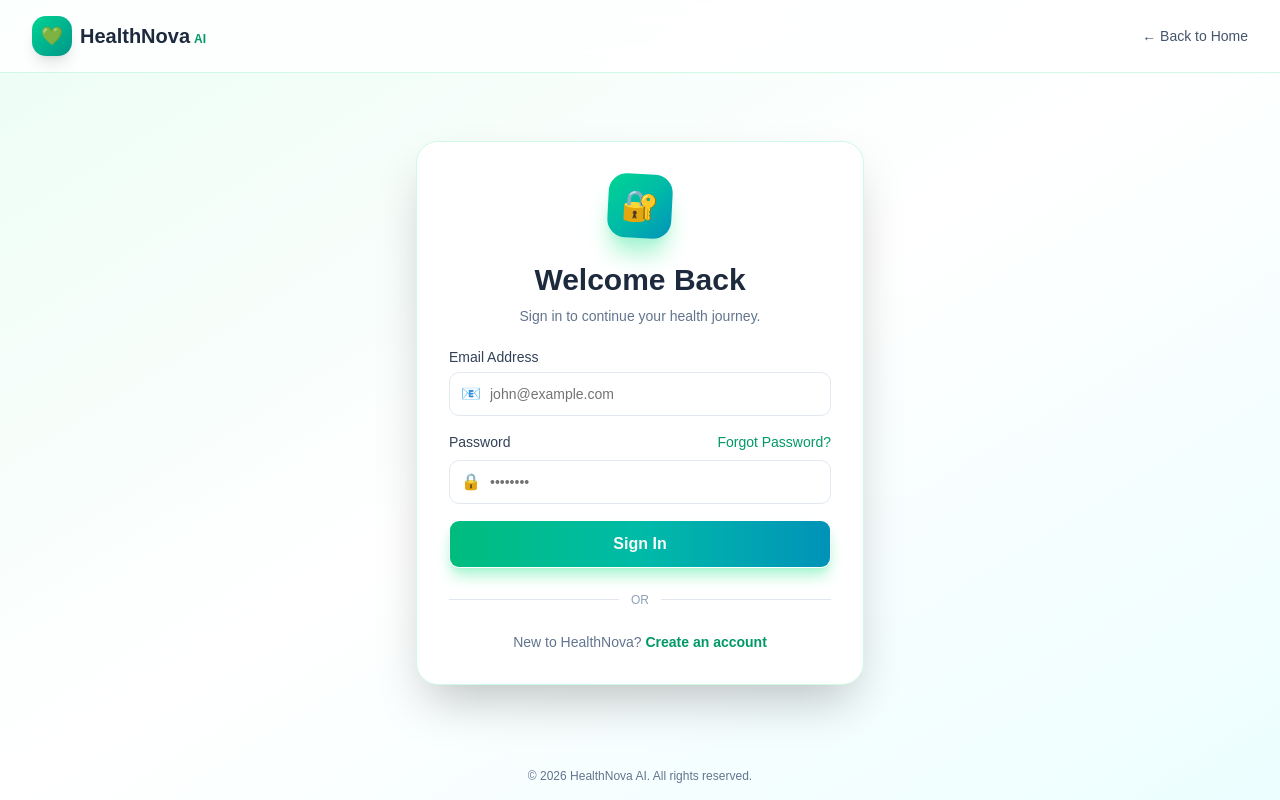
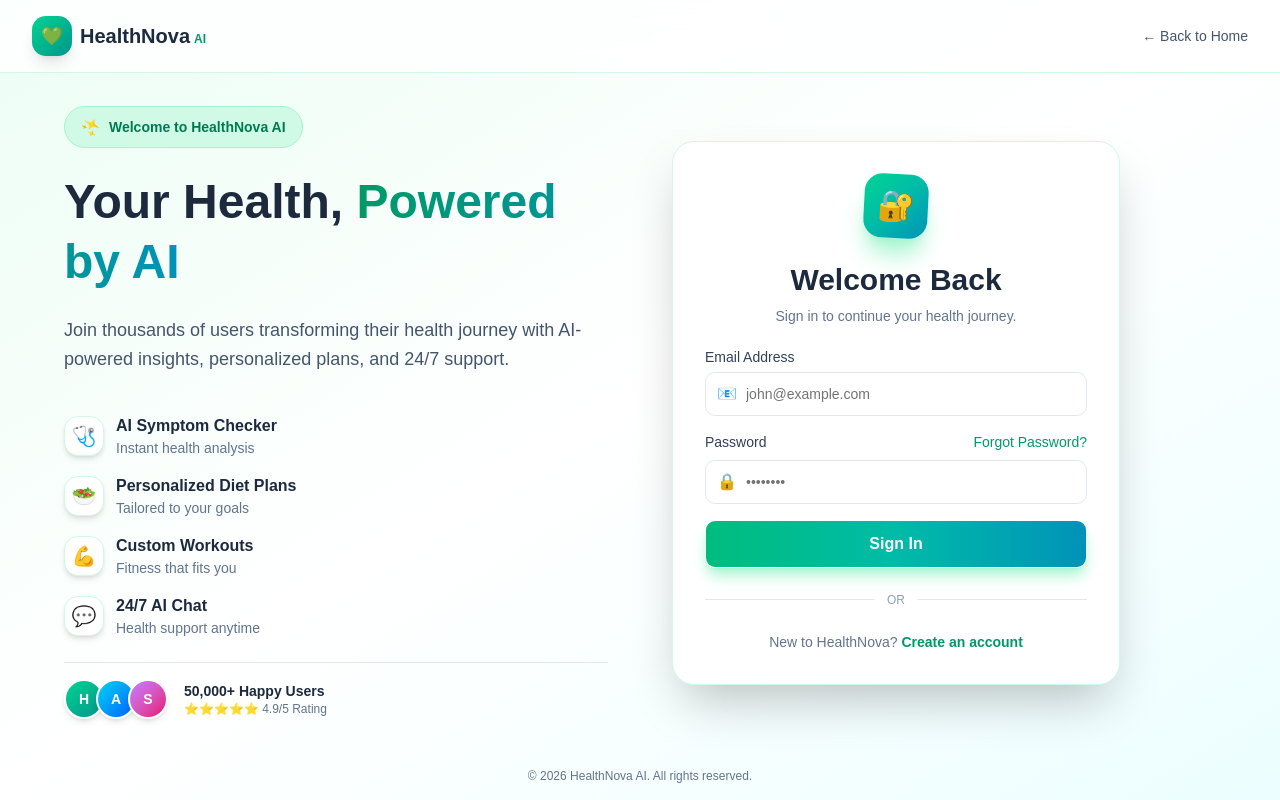
Before and after one commit to ihasseeb/HealthNova.com, a React (Vite) app in the folder frontend/: page /login in a window 1280 px wide. Built offline with nearby package versions, Linux system fonts and the light colour scheme.

Commit message:
Fix AuthLayout - split view on desktop, form only on mobile

```diff
--- a/frontend/src/layouts/AuthLayout.tsx
+++ b/frontend/src/layouts/AuthLayout.tsx
@@ -1,6 +1,5 @@
-import { Outlet } from "react-router-dom";
+import { Outlet, Link } from "react-router-dom";
 import { motion } from "framer-motion";
-import { Link } from "react-router-dom";
 
 const AuthLayout = () => {
   return (
@@ -33,15 +32,116 @@ const AuthLayout = () => {
 
       {/* Main Content */}
       <div className="flex-1 flex items-center justify-center p-4 md:p-8">
+        <div className="w-full max-w-6xl grid grid-cols-1 lg:grid-cols-2 gap-8 lg:gap-16 items-center">
+          {/* LEFT SIDE - Marketing Text (Desktop Only) */}
+          <motion.div
+            initial={{ opacity: 0, x: -20 }}
+            animate={{ opacity: 1, x: 0 }}
+            className="hidden lg:block space-y-6"
+          >
+            <div className="inline-flex items-center gap-2 px-4 py-2 bg-emerald-100 rounded-full border border-emerald-200">
+              <motion.span
+                animate={{ rotate: 360 }}
+                transition={{ duration: 3, repeat: Infinity, ease: "linear" }}
+              >
+                ✨
+              </motion.span>
+              <span className="text-sm font-semibold text-emerald-700">
+                Welcome to HealthNova AI
+              </span>
+            </div>
+
+            <h1 className="text-4xl xl:text-5xl font-bold text-slate-800 leading-tight">
+              Your Health,{" "}
+              <span className="bg-gradient-to-r from-emerald-600 via-teal-600 to-cyan-600 bg-clip-text text-transparent">
+                Powered by AI
+              </span>
+            </h1>
+
+            <p className="text-slate-600 text-lg leading-relaxed">
+              Join thousands of users transforming their health journey with
+              AI-powered insights, personalized plans, and 24/7 support.
+            </p>
+
+            {/* Feature List */}
+            <div className="space-y-4 pt-4">
+              {[
+                {
+                  icon: "🩺",
+                  title: "AI Symptom Checker",
+                  desc: "Instant health analysis",
+                },
+                {
+                  icon: "🥗",
+                  title: "Personalized Diet Plans",
+                  desc: "Tailored to your goals",
+                },
+                {
+                  icon: "💪",
+                  title: "Custom Workouts",
+                  desc: "Fitness that fits you",
+                },
+                {
+                  icon: "💬",
+                  title: "24/7 AI Chat",
+                  desc: "Health support anytime",
+                },
+              ].map((feature, i) => (
+                <motion.div
+                  key={i}
+                  initial={{ opacity: 0, x: -20 }}
+                  animate={{ opacity: 1, x: 0 }}
+                  transition={{ delay: 0.1 * i }}
+                  className="flex items-center gap-3"
+                >
+                  <div className="w-10 h-10 bg-white rounded-xl shadow-md flex items-center justify-center text-xl border border-emerald-100">
+                    {feature.icon}
+                  </div>
+                  <div>
+                    <p className="font-semibold text-slate-800">
+                      {feature.title}
+                    </p>
+                    <p className="text-sm text-slate-500">{feature.desc}</p>
+                  </div>
+                </motion.div>
+              ))}
+            </div>
+
+            {/* Trust Badge */}
+            <div className="flex items-center gap-4 pt-4 border-t border-slate-200">
+              <div className="flex -space-x-2">
+                <div className="w-10 h-10 rounded-full bg-gradient-to-br from-emerald-400 to-teal-600 border-2 border-white shadow-md flex items-center justify-center text-white font-bold text-sm">
+                  H
+                </div>
+                <div className="w-10 h-10 rounded-full bg-gradient-to-br from-cyan-400 to-blue-600 border-2 border-white shadow-md flex items-center justify-center text-white font-bold text-sm">
+                  A
+                </div>
+                <div className="w-10 h-10 rounded-full bg-gradient-to-br from-purple-400 to-pink-600 border-2 border-white shadow-md flex items-center justify-center text-white font-bold text-sm">
+                  S
+                </div>
+              </div>
+              <div>
+                <p className="text-sm font-semibold text-slate-800">
+                  50,000+ Happy Users
+                </p>
+                <p className="text-xs text-slate-500">
+                  ⭐⭐⭐⭐⭐ 4.9/5 Rating
+                </p>
+              </div>
+            </div>
+          </motion.div>
+
+          {/* RIGHT SIDE - Auth Form */}
           <motion.div
             initial={{ opacity: 0, y: 20 }}
             animate={{ opacity: 1, y: 0 }}
-          className="w-full max-w-md"
+            className="w-full max-w-md mx-auto lg:mx-0"
           >
             <div className="bg-white rounded-2xl md:rounded-3xl shadow-2xl p-6 md:p-8 border border-emerald-100">
               <Outlet />
             </div>
           </motion.div>
+        </div>
       </div>
 
       {/* Footer */}
```
Lines whose indentation alone changed are shown as unchanged.
